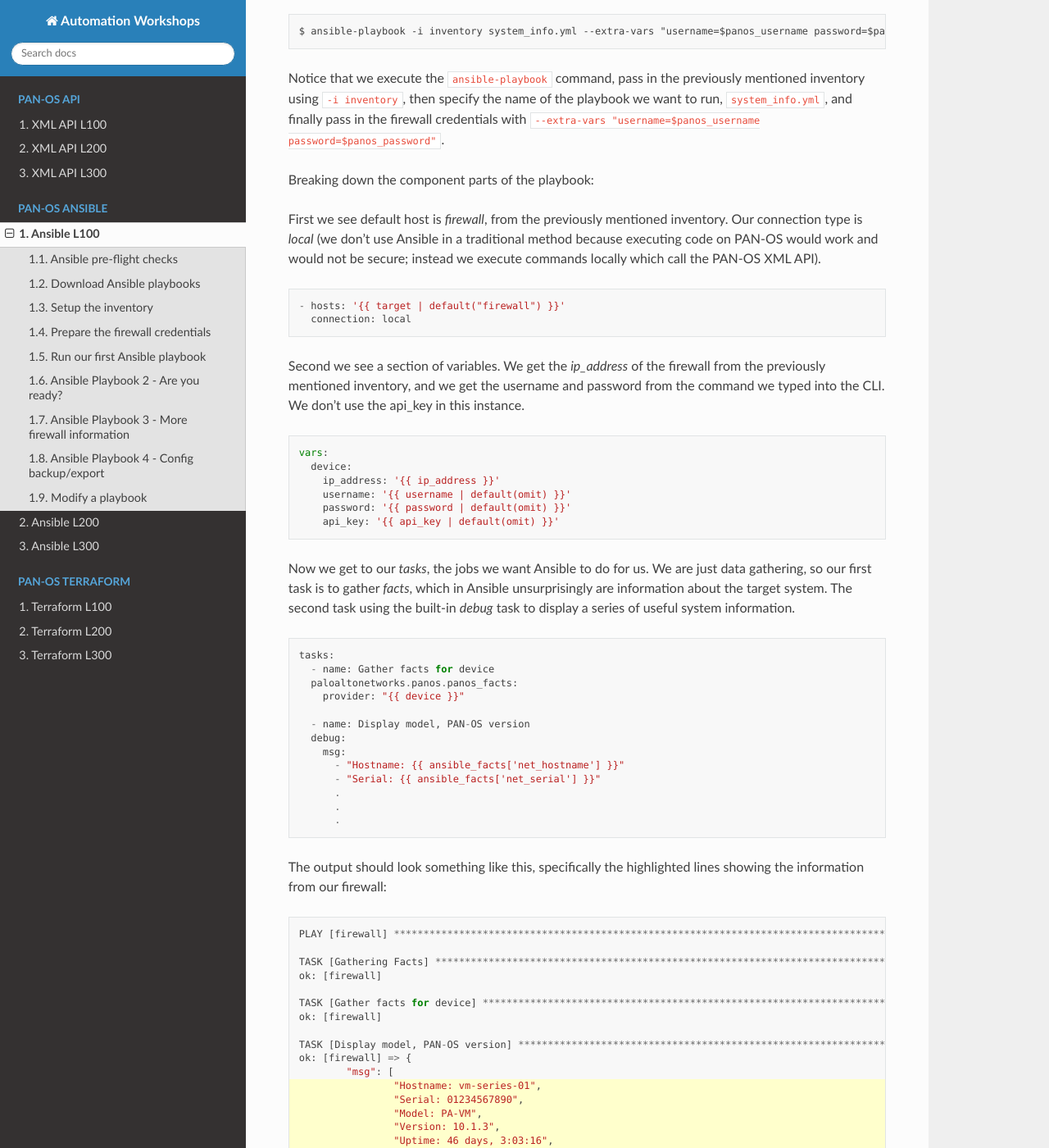
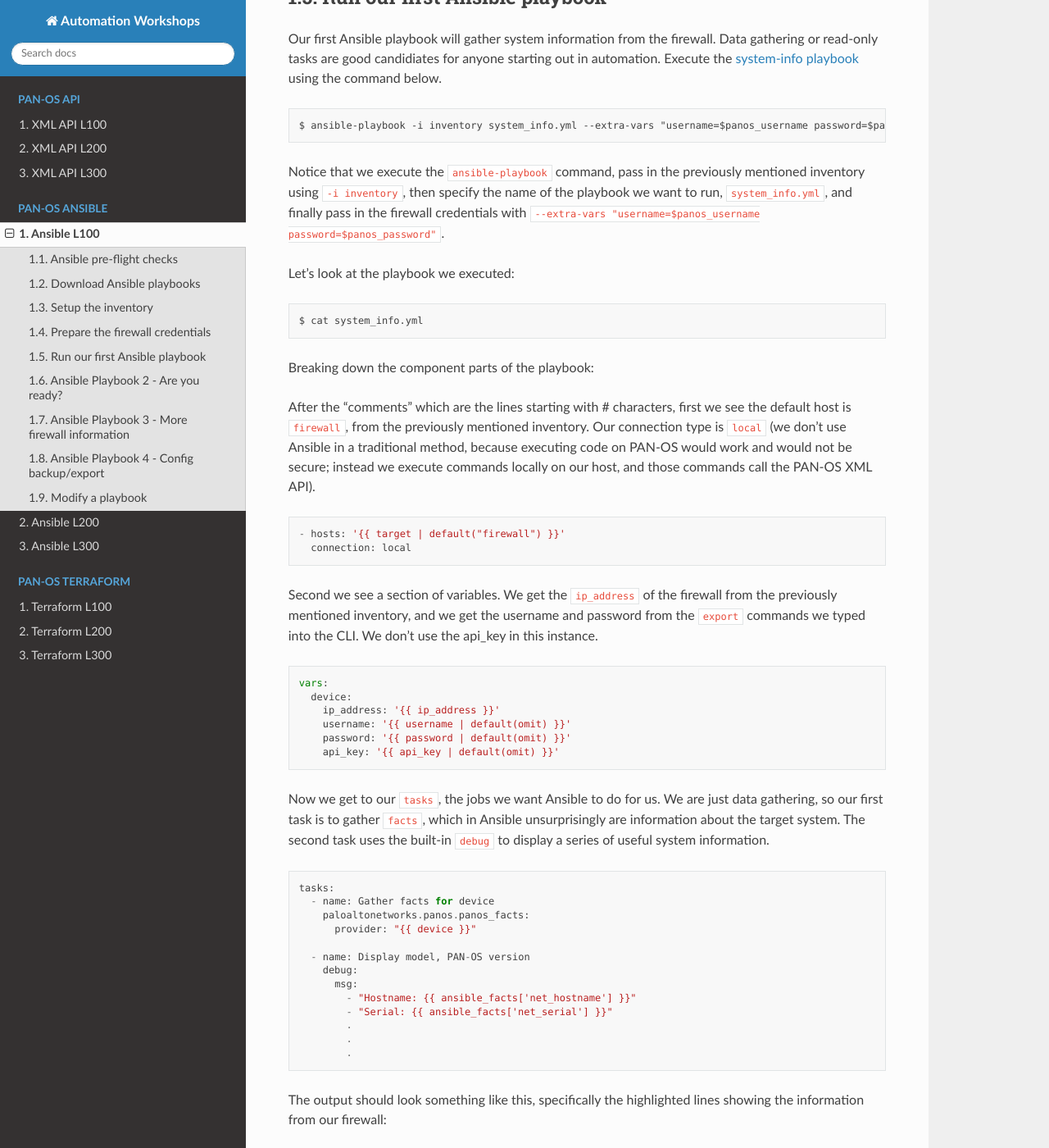
Before and after one commit to jamesholland-uk/automation-workshops, a Sphinx documentation site: the page built from docs/ansible/l100.rst, in a window 1280 px wide and 1400 px high, scrolled down 3277 px. Shown: the whole window at 82% size. Built offline with Sphinx 7.4.7 and the Read the Docs theme 2.0.0, drawn with Linux system fonts in a browser that asks for light colours; some of the changed text lies outside the part shown.

Commit message:
Updates following first class

```diff
--- a/docs/ansible/l100.rst
+++ b/docs/ansible/l100.rst
@@ -41,7 +41,14 @@ The output should look something like this:
             libyaml = True
 
 
-Then let's check we have the PAN-OS Collection installed
+Now let's install the PAN-OS Collection
+
+.. code-block::
+        :class: copy-button
+
+        $ ansible-galaxy collection install paloaltonetworks.panos
+
+We can check the Collection is present using this command:
 
 .. code-block::
         :class: copy-button
@@ -179,16 +186,23 @@ Our first Ansible playbook will gather system information from the firewall. Dat
 
 Notice that we execute the ``ansible-playbook`` command, pass in the previously mentioned inventory using ``-i inventory``, then specify the name of the playbook we want to run, ``system_info.yml``, and finally pass in the firewall credentials with ``--extra-vars "username=$panos_username password=$panos_password"``.
 
+Let's look at the playbook we executed:
+
+.. code-block::
+        :class: copy-button
+
+        $ cat system_info.yml
+
 Breaking down the component parts of the playbook:
 
-First we see default host is `firewall`, from the previously mentioned inventory. Our connection type is `local` (we don't use Ansible in a traditional method because executing code on PAN-OS would work and would not be secure; instead we execute commands locally which call the PAN-OS XML API).
+After the "comments" which are the lines starting with # characters, first we see the default host is ``firewall``, from the previously mentioned inventory. Our connection type is ``local`` (we don't use Ansible in a traditional method, because executing code on PAN-OS would work and would not be secure; instead we execute commands locally on our host, and those commands call the PAN-OS XML API).
 
 .. code-block::
 
         - hosts: '{{ target | default("firewall") }}'
           connection: local
 
-Second we see a section of variables. We get the `ip_address` of the firewall from the previously mentioned inventory, and we get the username and password from the command we typed into the CLI. We don't use the api_key in this instance.
+Second we see a section of variables. We get the ``ip_address`` of the firewall from the previously mentioned inventory, and we get the username and password from the ``export`` commands we typed into the CLI. We don't use the api_key in this instance.
 
 .. code-block::
 
@@ -200,23 +214,23 @@ Second we see a section of variables. We get the `ip_address` of the firewall fr
             api_key: '{{ api_key | default(omit) }}'
 
 
-Now we get to our `tasks`, the jobs we want Ansible to do for us. We are just data gathering, so our first task is to gather `facts`, which in Ansible unsurprisingly are information about the target system. The second task using the built-in `debug` task to display a series of useful system information.
+Now we get to our ``tasks``, the jobs we want Ansible to do for us. We are just data gathering, so our first task is to gather ``facts``, which in Ansible unsurprisingly are information about the target system. The second task uses the built-in ``debug`` to display a series of useful system information.
 
 .. code-block::
 
         tasks:
           - name: Gather facts for device
-          paloaltonetworks.panos.panos_facts:
-            provider: "{{ device }}"
+            paloaltonetworks.panos.panos_facts:
+              provider: "{{ device }}"
 
           - name: Display model, PAN-OS version
-          debug:
-            msg:
-              - "Hostname: {{ ansible_facts['net_hostname'] }}"
-              - "Serial: {{ ansible_facts['net_serial'] }}"
-              .
-              .
-              .
+            debug:
+              msg:
+                - "Hostname: {{ ansible_facts['net_hostname'] }}"
+                - "Serial: {{ ansible_facts['net_serial'] }}"
+                .
+                .
+                .
 
 The output should look something like this, specifically the highlighted lines showing the information from our firewall:
 
--- a/docs/xmlapi/l100.rst
+++ b/docs/xmlapi/l100.rst
@@ -155,7 +155,7 @@ Using the example of our first API call in this workshop, the CLI command equiva
 
         yes
 
-Note the highlighted lines, first the command for turning on CLI debugging, then the execution the command of interest (``show chassis ready``), then the observation of the XML API equivalent for the CLI command.
+Note the highlighted lines, first the command for turning on CLI debugging, then the execution the command of interest (``show chassis-ready``), then the observation of the XML API equivalent for the CLI command.
 
 The XML required to make a call ourselves is between (but not including) the ``<operations></operations>`` tags. This gives us ``<show><chassis-ready/></show>``, which becomes the ``cmd=`` portion of the final API command:
 ``https://$host/api/?type=op&cmd=<show><chassis-ready></chassis-ready></show>&key=$key``
```
Also changed, not shown: other parts of docs/ansible/l100.rst (+1 -1 lines).
